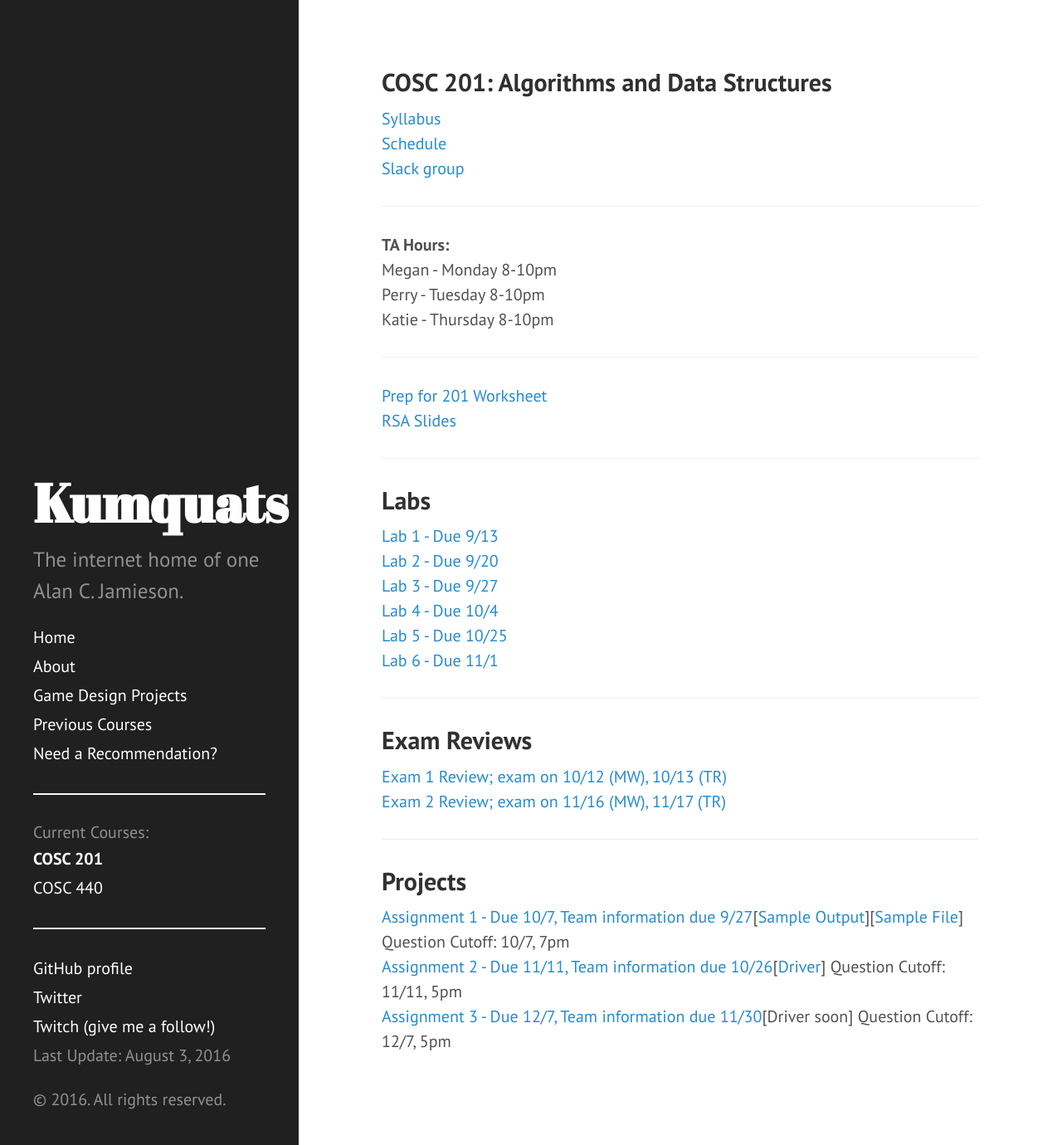
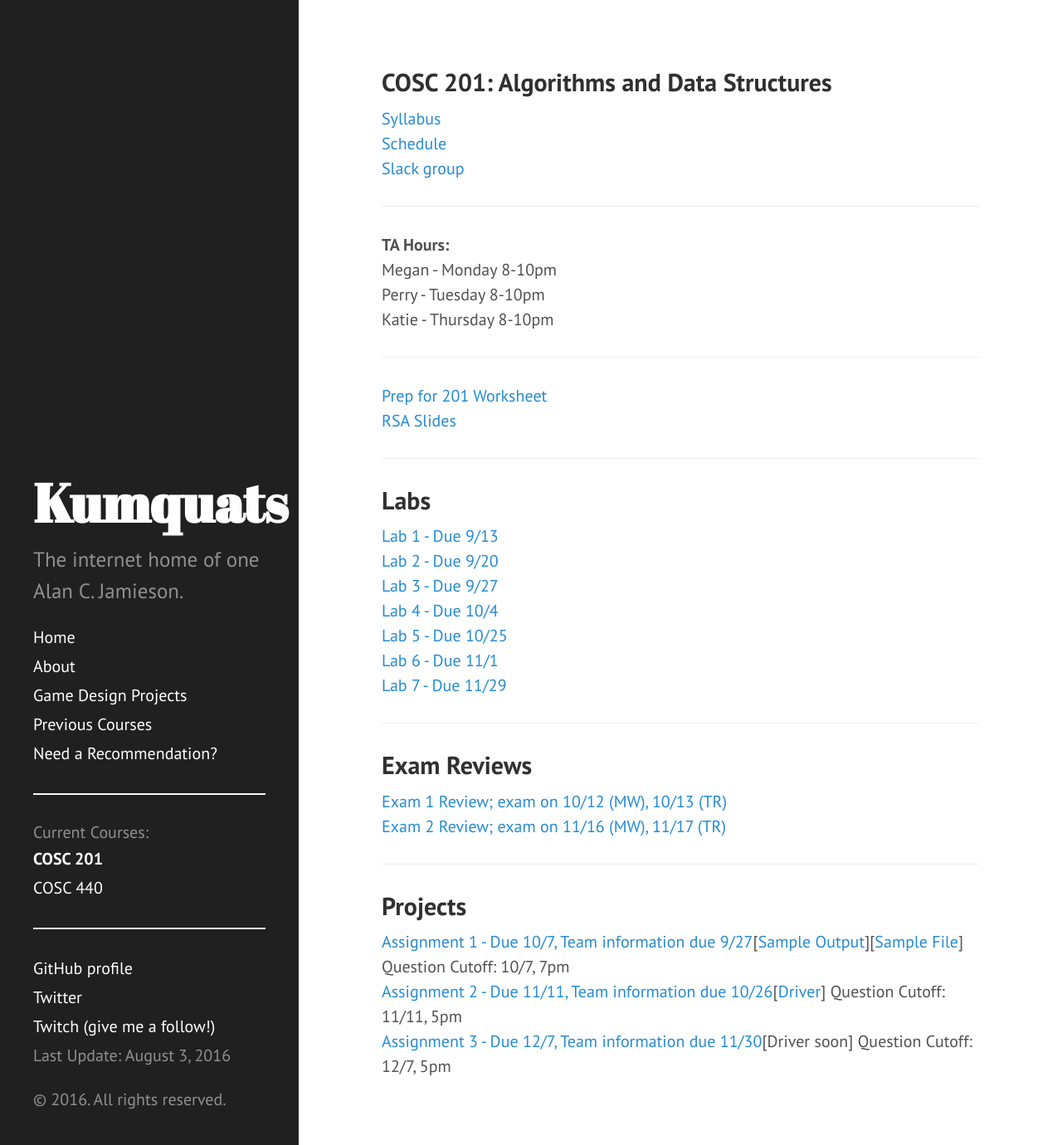
Before and after one commit to ripark/ripark.github.io, a Jekyll site: the page built from f16/cosc201.html, in a window 1280 px wide and 1380 px high. Shown: the whole window at 83% size. Built offline with Jekyll 4.4.1, drawn with Linux system fonts in a browser that asks for light colours; Markdown is read by kramdown in place of the engine named in the settings.

Commit message:
lab update

```diff
--- a/f16/cosc201.html
+++ b/f16/cosc201.html
@@ -36,6 +36,8 @@
 <br>
 <a href="http://ripark.github.io/f16/COSC201Lab6.pdf">Lab 6 - Due 11/1</a>
 <br>
+<a href="http://ripark.github.io/f16/COSC201Lab7.pdf">Lab 7 - Due 11/29</a>
+<br>
 <hr>
 <h2> Exam Reviews </h2>
 <a href="http://ripark.github.io/f16/201RevQs1.pdf">Exam 1 Review; exam on 10/12 (MW), 10/13 (TR)</a>
```
Also changed, not shown: 1 other file.
